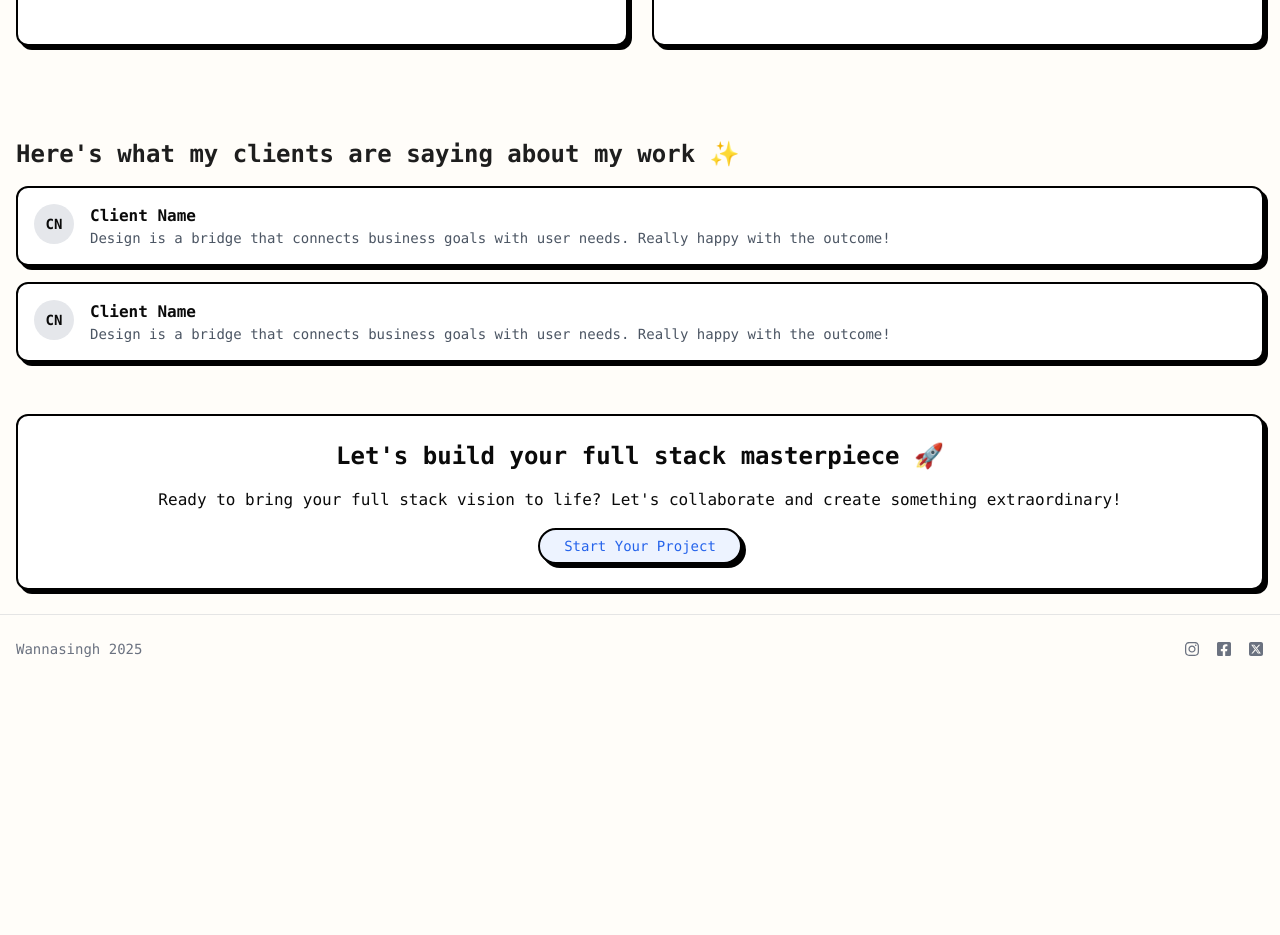
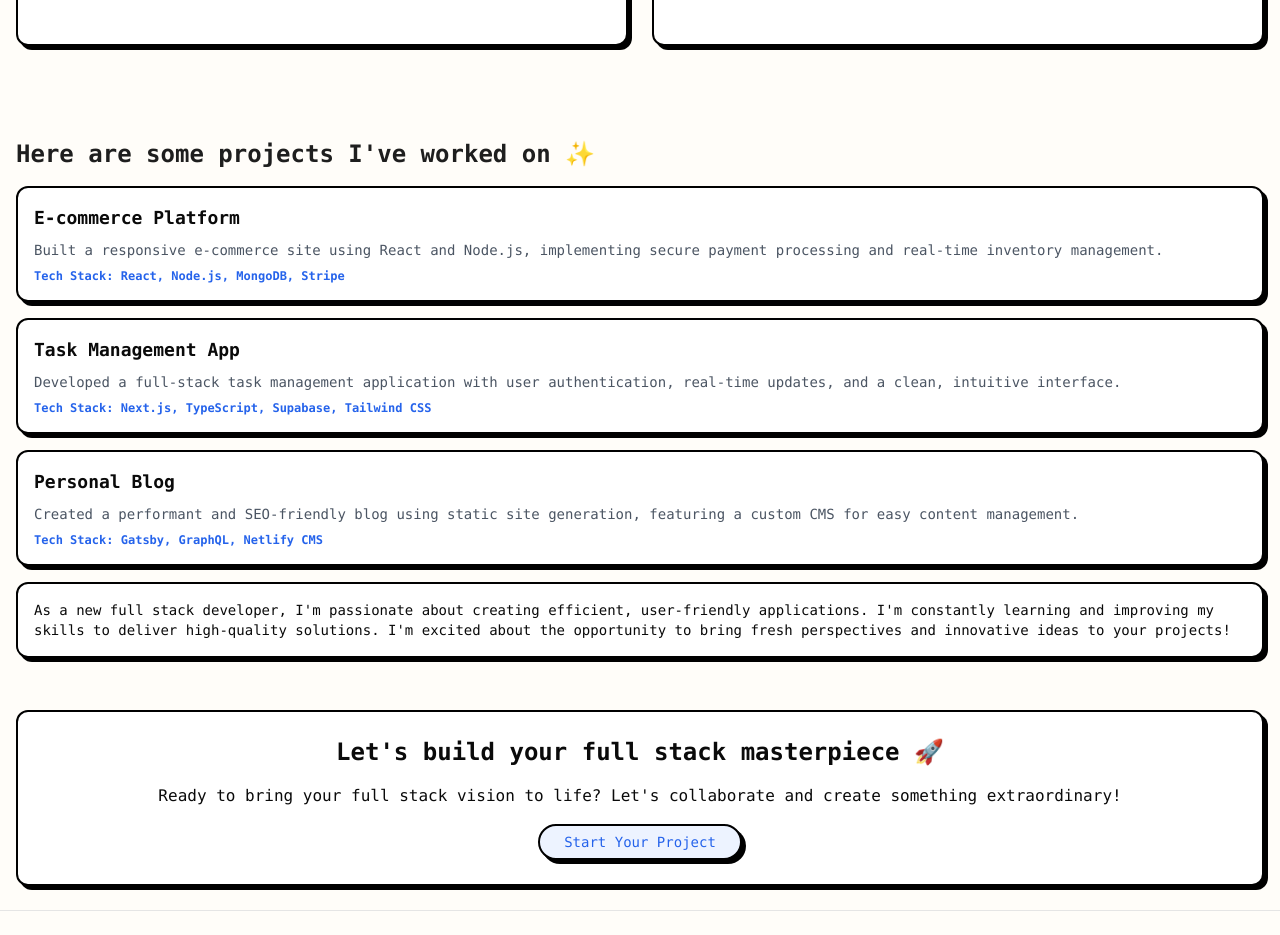
Before and after one commit to Wannasingh/wannasingh-portfolios, a Next.js app: page / in a window 1280 px wide. Shown: the part 2400-3335 px from the top of the page. Before the commit the page ends 3083 px from the top, so only its background shows below. Built offline with nearby package versions, Linux system fonts and the light colour scheme.

Commit message:
fix: Edit comment section

```diff
--- a/src/components/testimonials-section.tsx
+++ b/src/components/testimonials-section.tsx
@@ -1,46 +1,55 @@
 import { Card } from "@/components/ui/card";
 
-export default function TestimonialsSection() {
-  const testimonials = [
+export default function ProjectHighlightsSection() {
+  const highlights = [
     {
-      quote: "Design is a bridge that connects business goals with user needs. Really happy with the outcome!",
-      author: "Client Name",
-      initials: "CN",
+      title: "E-commerce Platform",
+      description: "Built a responsive e-commerce site using React and Node.js, implementing secure payment processing and real-time inventory management.",
+      tech: "React, Node.js, MongoDB, Stripe",
     },
     {
-      quote: "Design is a bridge that connects business goals with user needs. Really happy with the outcome!",
-      author: "Client Name",
-      initials: "CN",
+      title: "Task Management App",
+      description: "Developed a full-stack task management application with user authentication, real-time updates, and a clean, intuitive interface.",
+      tech: "Next.js, TypeScript, Supabase, Tailwind CSS",
+    },
+    {
+      title: "Personal Blog",
+      description: "Created a performant and SEO-friendly blog using static site generation, featuring a custom CMS for easy content management.",
+      tech: "Gatsby, GraphQL, Netlify CMS",
     },
   ];
 
   return (
     <section className="container mx-auto px-4 py-7 font-mono">
-        {/* Testimonials Section */}
       <div className="space-y-4">
         <h2 className="text-2xl font-bold">
-            Here&apos;s what my clients are saying about my work ✨
+          Here are some projects I've worked on ✨
         </h2>
         <div className="space-y-4">
-            {testimonials.map((testimonial, index) => (
+          {highlights.map((project, index) => (
             <Card
               key={index}
               className="p-4 border-2 border-black shadow-[4px_4px_0px_0px_rgba(0,0,0,1)]"
             >
-                <div className="flex items-start gap-4">
-                  <div className="w-10 h-10 rounded-full bg-gray-200 flex items-center justify-center text-sm font-bold">
-                    {testimonial.initials}
-                  </div>
-                  <div>
-                    <p className="font-bold">{testimonial.author}</p>
+              <div className="space-y-2">
+                <h3 className="font-bold text-lg">{project.title}</h3>
                 <p className="text-sm text-gray-600">
-                      {testimonial.quote}
+                  {project.description}
                 </p>
-                  </div>
+                <p className="text-xs font-semibold text-blue-600">
+                  Tech Stack: {project.tech}
+                </p>
               </div>
             </Card>
           ))}
         </div>
+        <Card className="p-4 border-2 border-black shadow-[4px_4px_0px_0px_rgba(0,0,0,1)]">
+          <p className="text-sm">
+            As a new full stack developer, I'm passionate about creating efficient, user-friendly applications.
+            I'm constantly learning and improving my skills to deliver high-quality solutions.
+            I'm excited about the opportunity to bring fresh perspectives and innovative ideas to your projects!
+          </p>
+        </Card>
       </div>
     </section>
   );
```
Lines whose indentation alone changed are shown as unchanged.
